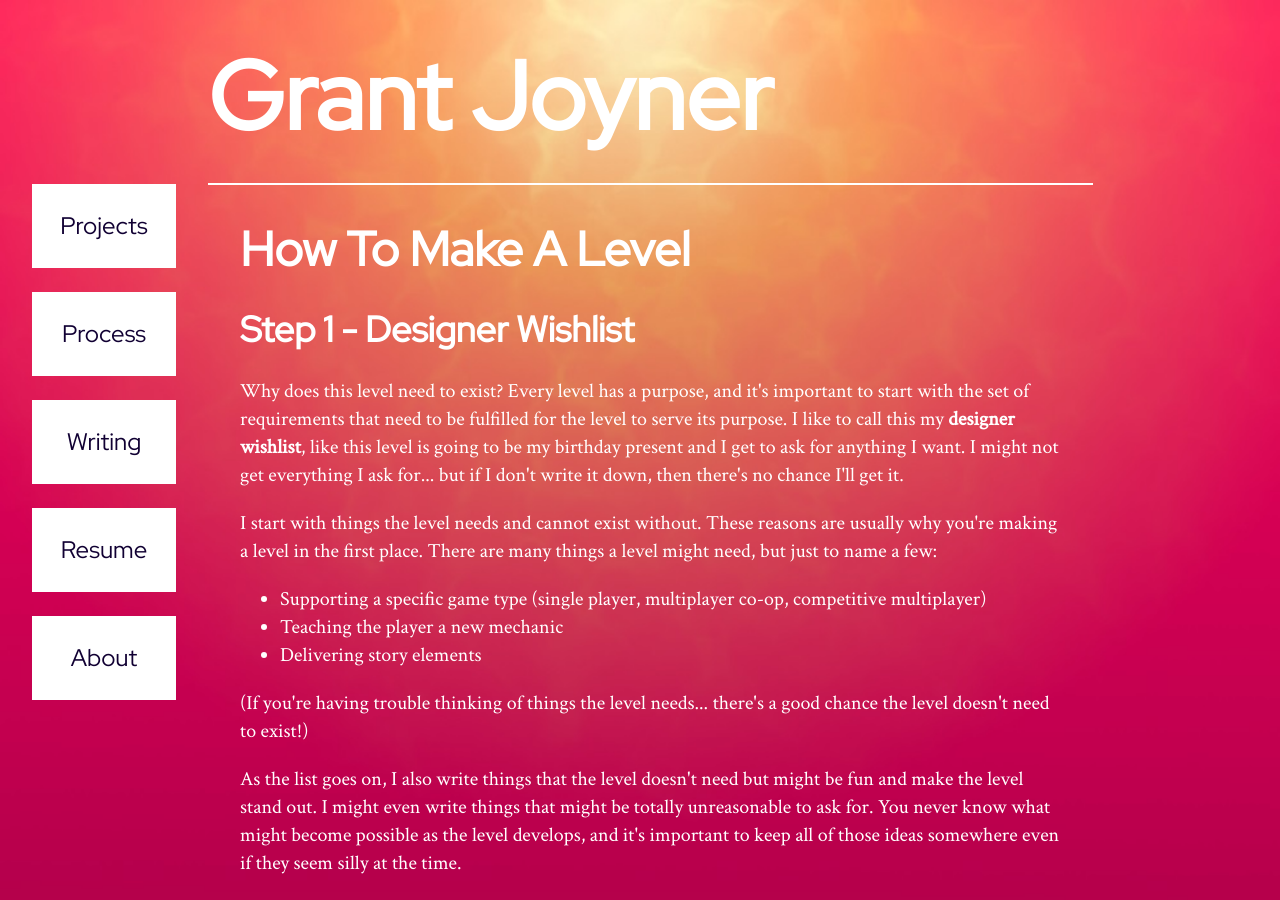
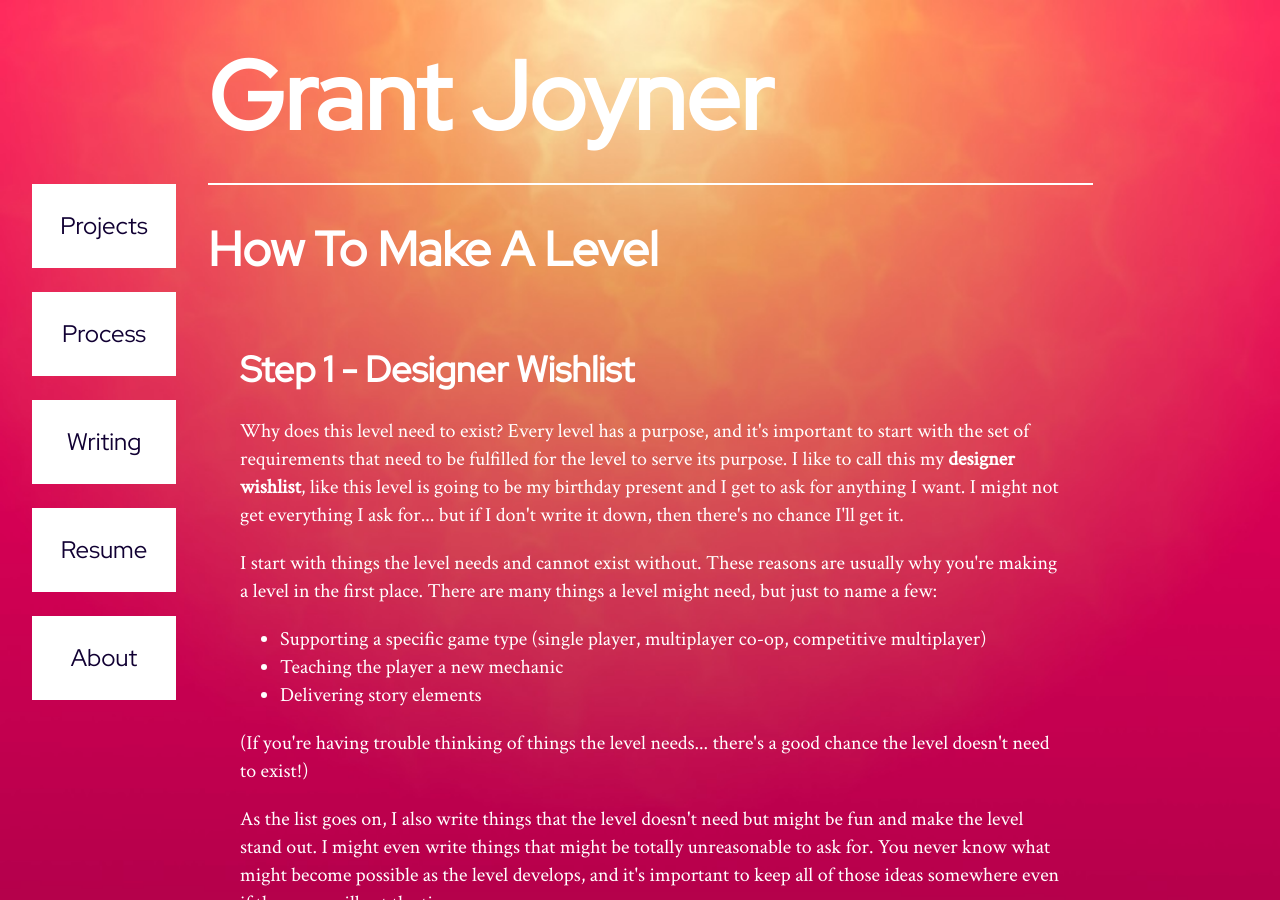
Before and after one commit to digigrant/digigrant.github.io, a Jekyll site: the page built from process.html, in a window 1280 px wide and 900 px high. Built offline with Jekyll 4.4.1, drawn with Linux system fonts in a browser that asks for light colours.

Commit message:
Update process.html

```diff
--- a/process.html
+++ b/process.html
@@ -2,9 +2,8 @@
 layout: default
 title: Process
 ---
+<h1>How To Make A Level</h1>
 <div class="container">
-  <h1 class="container-content">How To Make A Level</h1>
-
   <h2 class="container-content">Step 1 - Designer Wishlist</h2>
   <div class="container-content">
     <p>Why does this level need to exist? Every level has a purpose, and it's important to start with the set of requirements that need to be fulfilled for the level to serve its purpose. I like to call this my <b>designer wishlist</b>, like this level is going to be my birthday present and I get to ask for anything I want. I might not get everything I ask for... but if I don't write it down, then there's no chance I'll get it.</p>
```
